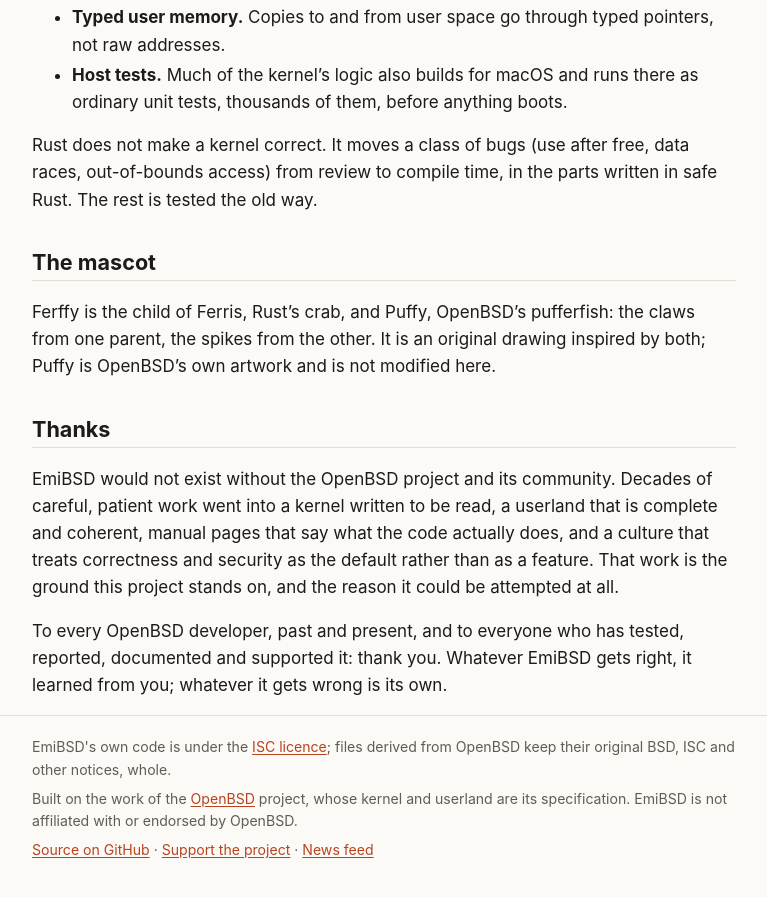
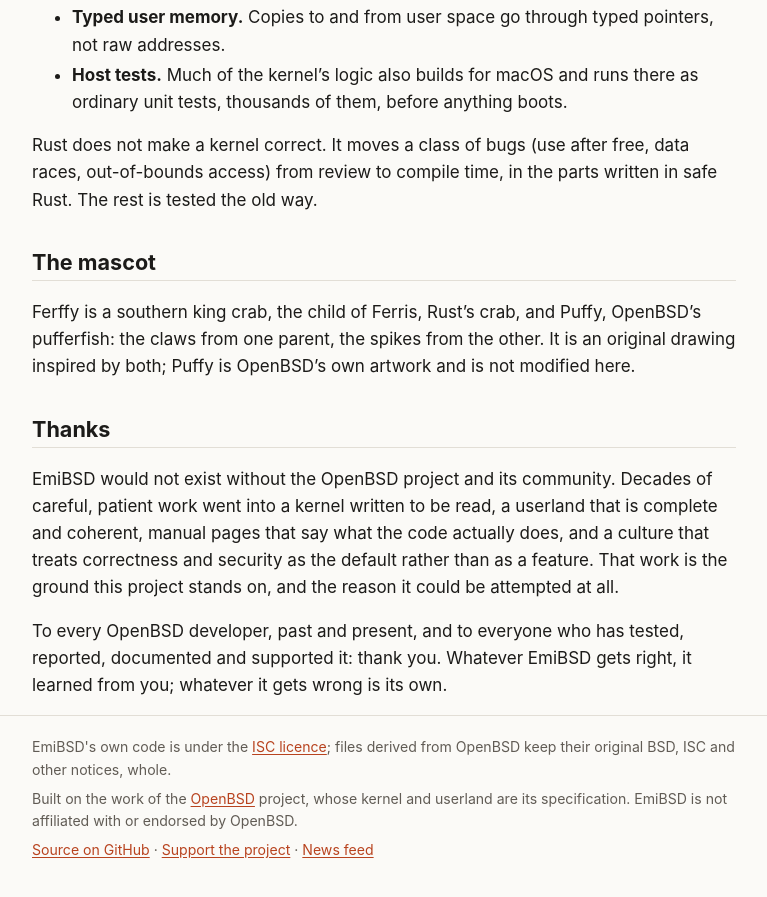
Before and after one commit to EmiBSD/Portal, a Jekyll site: the page built from about.md, in a window 1280 px wide and 900 px high, scrolled down 2218 px. Shown: the top 897 px of the window, without its empty margins (256-1023 px from the left). Built offline with Jekyll 4.4.1, drawn with Linux system fonts in a browser that asks for light colours.

Commit message:
Update Ferffy description to southern king crab
Ferffy, the EmiBSD mascot, is now consistently described as a southern king crab (Lithodes santolla) rather than a generic spiky crab. This clarifies its species while maintaining its heritage as the child of Ferris (Rust's crab) and Puffy (OpenBSD's pufferfish).

```diff
--- a/about.md
+++ b/about.md
@@ -92,9 +92,9 @@ is tested the old way.
 
 ## The mascot
 
-Ferffy is the child of Ferris, Rust's crab, and Puffy, OpenBSD's pufferfish: the claws from one
-parent, the spikes from the other. It is an original drawing inspired by both; Puffy is
-OpenBSD's own artwork and is not modified here.
+Ferffy is a southern king crab, the child of Ferris, Rust's crab, and Puffy, OpenBSD's
+pufferfish: the claws from one parent, the spikes from the other. It is an original drawing
+inspired by both; Puffy is OpenBSD's own artwork and is not modified here.
 
 ## Thanks
 
```
Also changed, not shown: index.md (+1 -1 lines).
